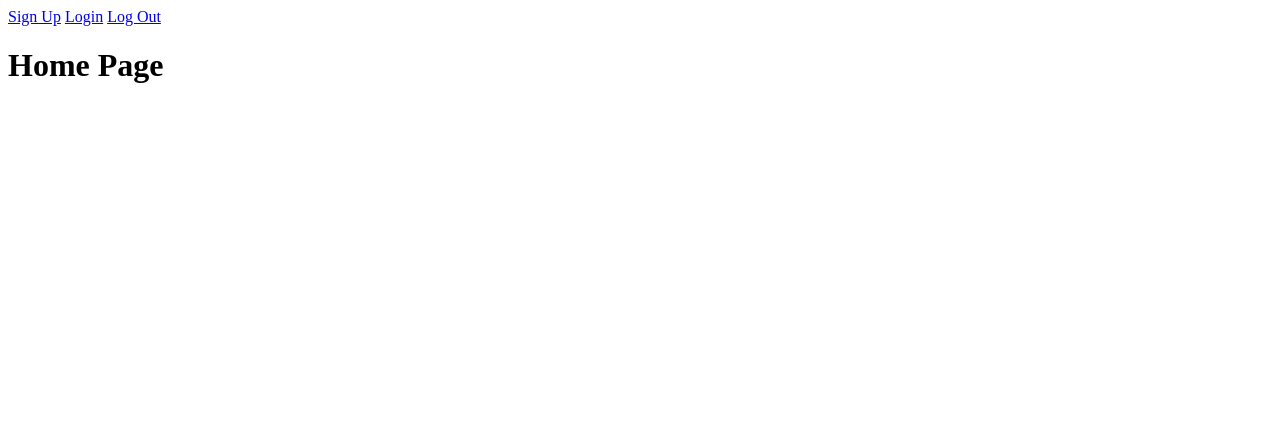
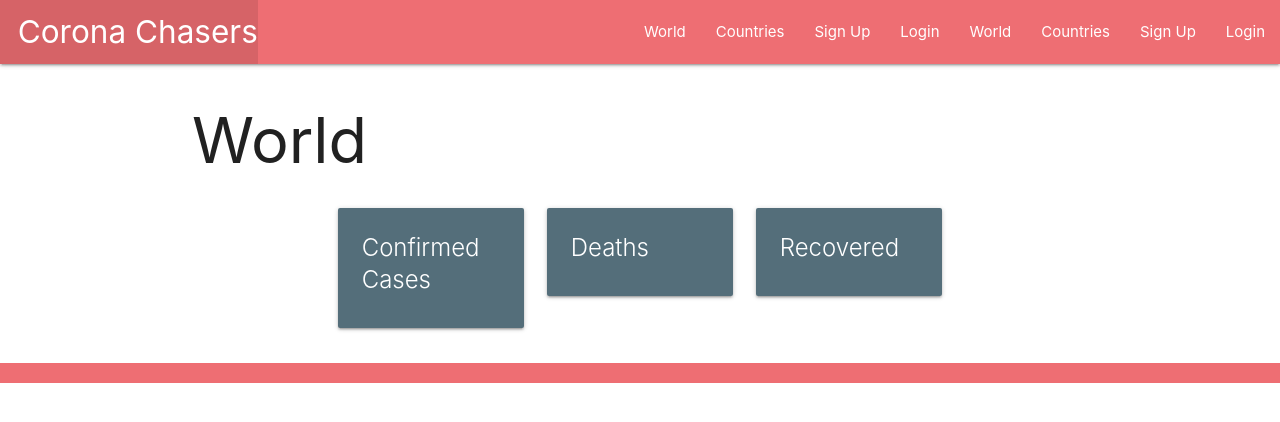
Before and after one commit to fastlane27/corona_chasers, a Django app: page / in a window 1280 px wide. Shown: the top 422 px of the page. Run offline with Django 3.2, Linux system fonts and the light colour scheme.

Commit message:
add styling

```diff
--- a/main_app/templates/base.html
+++ b/main_app/templates/base.html
@@ -5,16 +5,43 @@
 <head>
   <meta charset="UTF-8">
   <meta name="viewport" content="width=device-width, initial-scale=1.0">
+  <link rel="stylesheet" href="https://cdnjs.cloudflare.com/ajax/libs/materialize/1.0.0/css/materialize.min.css">
   <link rel="stylesheet" type="text/css" href="{% static 'css/style.css' %}">
   <title>Corona Chasers</title>
 </head>
 <body>
-  <a href="{% url 'signup' %}">Sign Up</a>
-  <a href="{% url 'login' %}">Login</a>
-  <a href="{% url 'logout' %}">Log Out</a>
-  <main>
+  <header class="navbar-fixed blue-grey">
+    <nav>
+      <div class="nav-wrapper">
+        <ul>
+          <li><a href="/" class="left brand-logo">&nbsp;&nbsp;Corona Chasers</a></li>
+        </ul>
+        <ul class="right">
+          <li><a href="{% url 'world' %}">World</a></li>
+          <li><a href="{% url 'countries' %}">Countries</a></li>
+          <li><a href="{% url 'signup' %}">Sign Up</a></li>
+          <li><a href="{% url 'login' %}">Login</a></li>
+          {% if user.is_authenticated %}
+            <li><a href="{% url 'world' %}">World</a></li>
+            <li><a href="{% url 'countries' %}">Countries</a></li>
+            <li><a href="{% url 'profile' %}">Profile</a></li>
+            <li><a href="{% url 'logout' %}">Log Out</a></li>
+          {% else %}
+            <li><a href="{% url 'world' %}">World</a></li>
+            <li><a href="{% url 'countries' %}">Countries</a></li>
+            <li><a href="{% url 'signup' %}">Sign Up</a></li>
+            <li><a href="{% url 'login' %}">Login</a></li>
+          {% endif %}
+        </ul>
+      </div>
+    </nav>
+  </header>
+  <main class="container">
     {% block content %}
     {% endblock %}
   </main>
+  <footer class="page-footer">
+    <div class="right">&copy; 2020 Corona Chasers</div>
+  </footer>
 </body>
 </html>
--- a/main_app/templates/home.html
+++ b/main_app/templates/home.html
@@ -1,10 +1,35 @@
 {% extends 'base.html' %}
 {% block content %}
-
-<h1>Home Page</h1>
 
 {% if user.is_authenticated %}
   <h3>Logged in as {{ user.username }}</h3>
 {% endif %}
 
+<h1>World</h1>
+<div class="container">
+    <div class="row">
+        <div class="col s4">
+          <div class="card blue-grey darken-1">
+            <div class="card-content white-text">
+              <span class="card-title">Confirmed Cases</span>
+            </div>
+          </div>
+        </div>
+        <div class="col s4">
+          <div class="card blue-grey darken-1">
+            <div class="card-content white-text">
+              <span class="card-title">Deaths</span>
+            </div>
+          </div>
+        </div>
+        <div class="col s4">
+          <div class="card blue-grey darken-1">
+            <div class="card-content white-text">
+              <span class="card-title">Recovered</span>
+            </div>
+          </div>
+        </div>
+    </div>
+</div>
+
 {% endblock %}
```
Also changed, not shown: main_app/templates/countries/index.html (added, +30 -0 lines), main_app/templates/countries/country.html (added).
